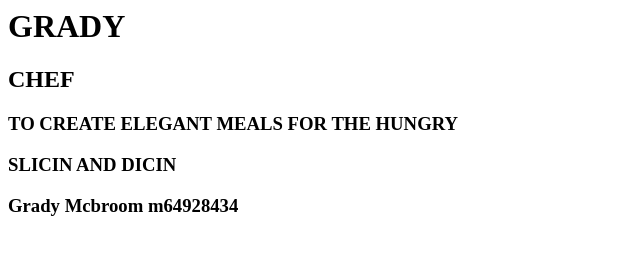
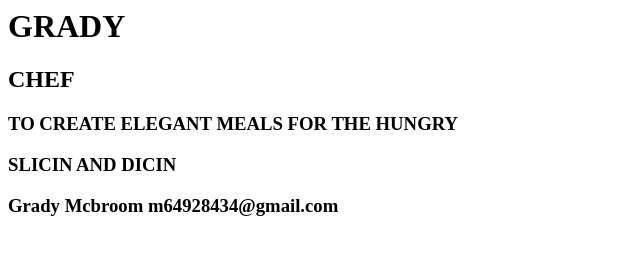
Before and after one commit to God25/website, a plain HTML site: page index.html in a window 1280 px wide. Shown: the whole page, without its empty margins (0-640 px from the left). Drawn offline with Linux system fonts and the light colour scheme.

Commit message:
Update index.html

```diff
--- a/index.html
+++ b/index.html
@@ -7,6 +7,6 @@
 <H2>CHEF</H2>
 <H3>TO CREATE ELEGANT MEALS FOR THE HUNGRY</H3>
 <H3>SLICIN AND DICIN</H3>
-<H3>Grady Mcbroom m64928434</h3>
+<H3>Grady Mcbroom m64928434@gmail.com</h3>
 </BODY>
 </HTML>
```
